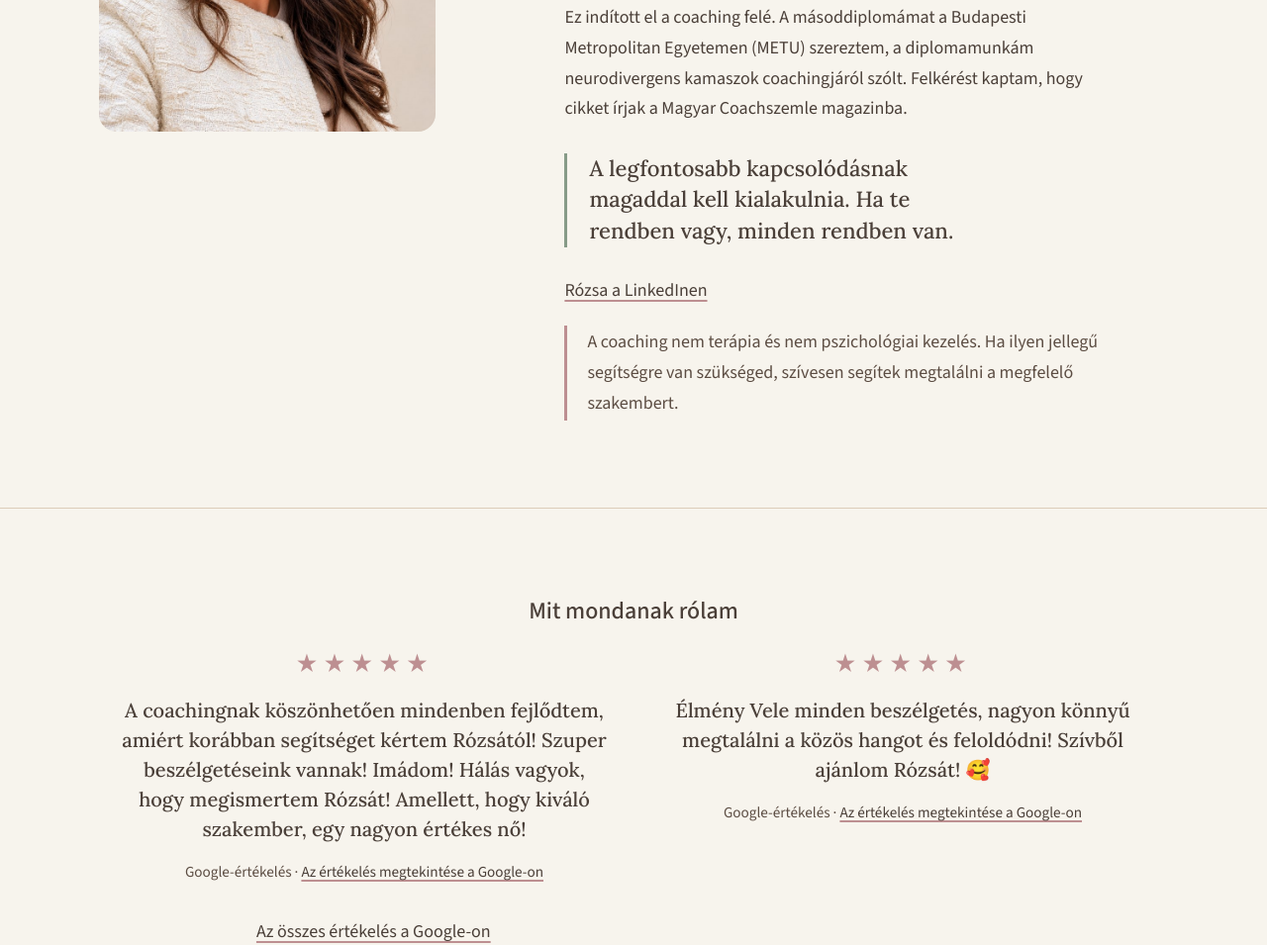
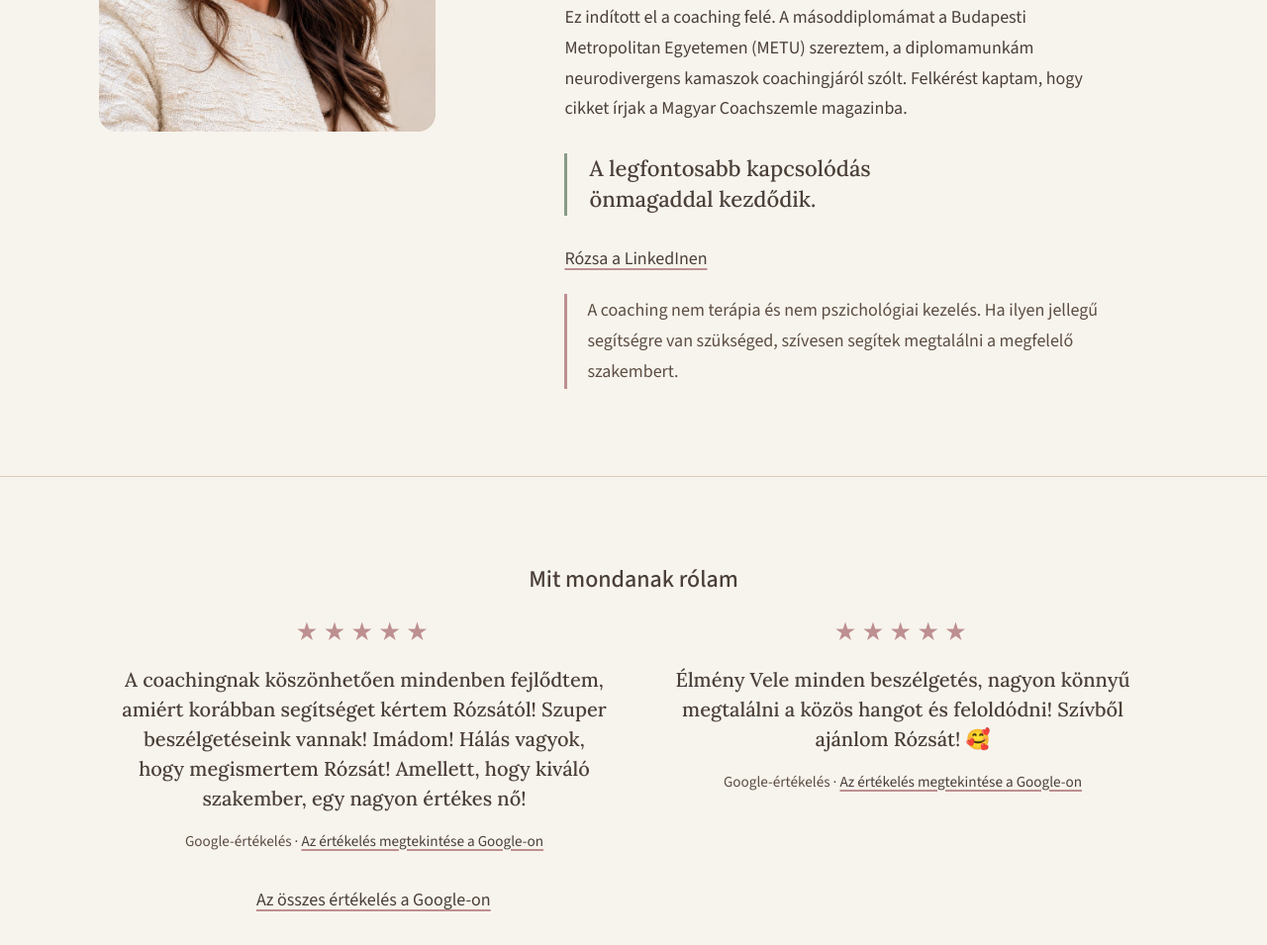
Before and after one commit to kapcsolodas/kapcsolodascoaching-site, a plain HTML site: page index.html in a window 1280 px wide. Shown: the part 5318-6273 px from the top of the page at 99% size. Drawn offline with Linux system fonts and the light colour scheme.

Commit message:
Add files via upload

```diff
--- a/index.html
+++ b/index.html
@@ -302,7 +302,7 @@
 <p>Azóta dolgozom emberekkel, amióta a Szegedi Tudományegyetemen megszereztem a diplomámat. Televíziós műsorkészítéssel kezdtem, a háttérben dolgoztam többek között az RTL Klub Nyerő Páros című műsorán. A jelöltekkel, később a szereplőkkel is őszintén tudtam beszélni, és a forgatások alatt sok élethelyzet és konfliktus megoldásában segítettem egyeztetések facilitálásával.</p>
 <p>Ez indított el a coaching felé. A másoddiplomámat a Budapesti Metropolitan Egyetemen (METU) szereztem, a diplomamunkám neurodivergens kamaszok coachingjáról szólt. Felkérést kaptam, hogy cikket írjak a Magyar Coachszemle magazinba.</p>
 
-      <blockquote class="credo"><p>A legfontosabb kapcsolódásnak magaddal kell kialakulnia. Ha te rendben vagy, minden rendben van.</p></blockquote>
+      <blockquote class="credo"><p>A legfontosabb kapcsolódás önmagaddal kezdődik.</p></blockquote>
       <p><a class="more" href="https://www.linkedin.com/in/rozsagyenese" target="_blank" rel="noopener">Rózsa a LinkedInen</a></p>
       <div class="note"><p>A coaching nem terápia és nem pszichológiai kezelés. Ha ilyen jellegű segítségre van szükséged, szívesen segítek megtalálni a megfelelő szakembert.</p></div>
     </div>
```
